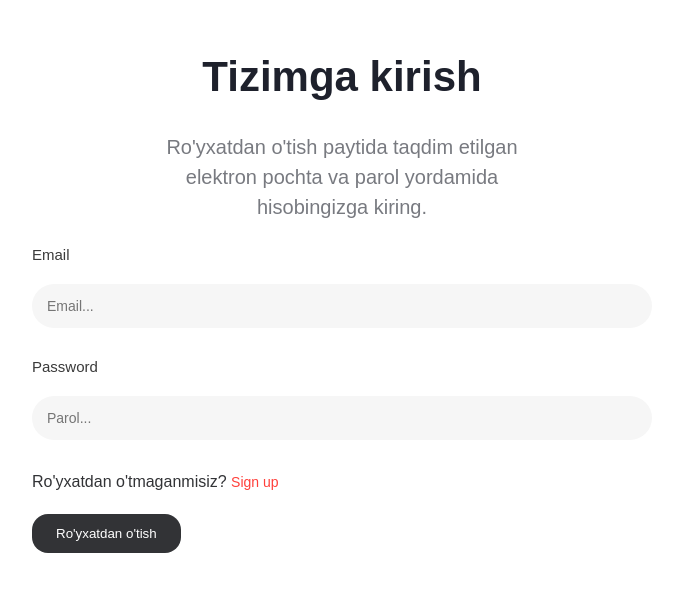
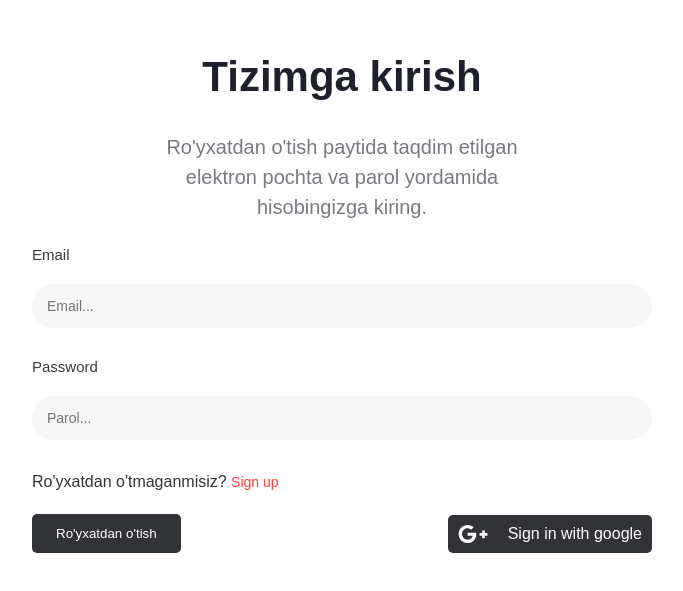
Before and after one commit to muhammadali0666/bloguz-sample, a React (Vite) app: page /login in a window 1280 px wide. Shown: the part 141-732 px from the top of the page, without its empty margins (298-981 px from the left). Built offline with nearby package versions, Linux system fonts and the light colour scheme; the HTML template or start-up script is replaced by a standard one.

Commit message:
added login page funtion

```diff
--- a/src/pages/login/index.jsx
+++ b/src/pages/login/index.jsx
@@ -1,7 +1,36 @@
 import { NavLink } from "react-router-dom";
 import "./login.css";
+import { auth, provider } from "../register/googleConfig";
+import { signInWithPopup } from "firebase/auth";
+import { FaGooglePlusG } from "react-icons/fa";
+import { useNavigate } from "react-router-dom";
+import { useState } from "react";
 
 export const Login = () => {
+  const navigate = useNavigate();
+
+  const [email, setEmail] = useState("")
+
+  const handleClick = async () => {
+    await signInWithPopup(auth, provider).then((data) => {
+      fetch(import.meta.env.VITE_APP_BASE_URL + "/login", {
+        method: "POST",
+        headers: {
+          "Content-Type": "application/json",
+        },
+        body: JSON.stringify({
+          email: data.user.email
+        }),
+      })
+        .then((res) => res.json())
+        .then((data) => {
+          alert(data.msg);
+          if(data.token) {
+            localStorage.setItem("token", data.token)
+          }
+        });
+    });
+  };
 
   return (
     <div className="container">
@@ -40,7 +69,12 @@ export const Login = () => {
               Sign up
             </NavLink>
           </p>
+          <div className="register-btn-box">
             <button className="register-btn">Ro'yxatdan o'tish</button>
+            <button onClick={handleClick} className="google-button">
+              <FaGooglePlusG className="google-icon" /> Sign in with google
+            </button>
+          </div>
         </div>
       </div>
     </div>
--- a/src/pages/login/login.css
+++ b/src/pages/login/login.css
@@ -0,0 +1,5 @@
+.register-btn-box {
+  display: flex;
+  align-items: center;
+  justify-content: space-between;
+}
--- a/src/pages/register/index.jsx
+++ b/src/pages/register/index.jsx
@@ -81,7 +81,7 @@ export const Register = () => {
           </NavLink>
         </p>
         <button onClick={handleClick} className="google-button">
-          <FaGooglePlusG className="google-icon" /> Sign in with google
+          <FaGooglePlusG className="google-icon" /> Sign up with google
         </button>
       </div>
     </div>
--- a/src/pages/register/register.css
+++ b/src/pages/register/register.css
@@ -9,13 +9,12 @@
   background-color: #323336;
   color: #ffffff;
   border: none;
-  padding: 6px 12px;
+  padding: 4px 10px;
   font-size: 16px;
   cursor: pointer;
   border-radius: 5px;
   display: flex;
   align-items: center;
-  margin-bottom: 40px;
 }
 .google-icon {
   margin-right: 20px;
@@ -47,7 +46,7 @@ margin-bottom: 24px;
   background-color: var(--primary-color);
   color: #fff;
   padding: 12px 24px;
-  border-radius: 16px;
+  border-radius:5px;
   width: max-content;
 }
 .register-text {
```
Also changed, not shown: src/pages/login/googleConfig.jsx (deleted). Lines whose indentation alone changed are shown as unchanged.
